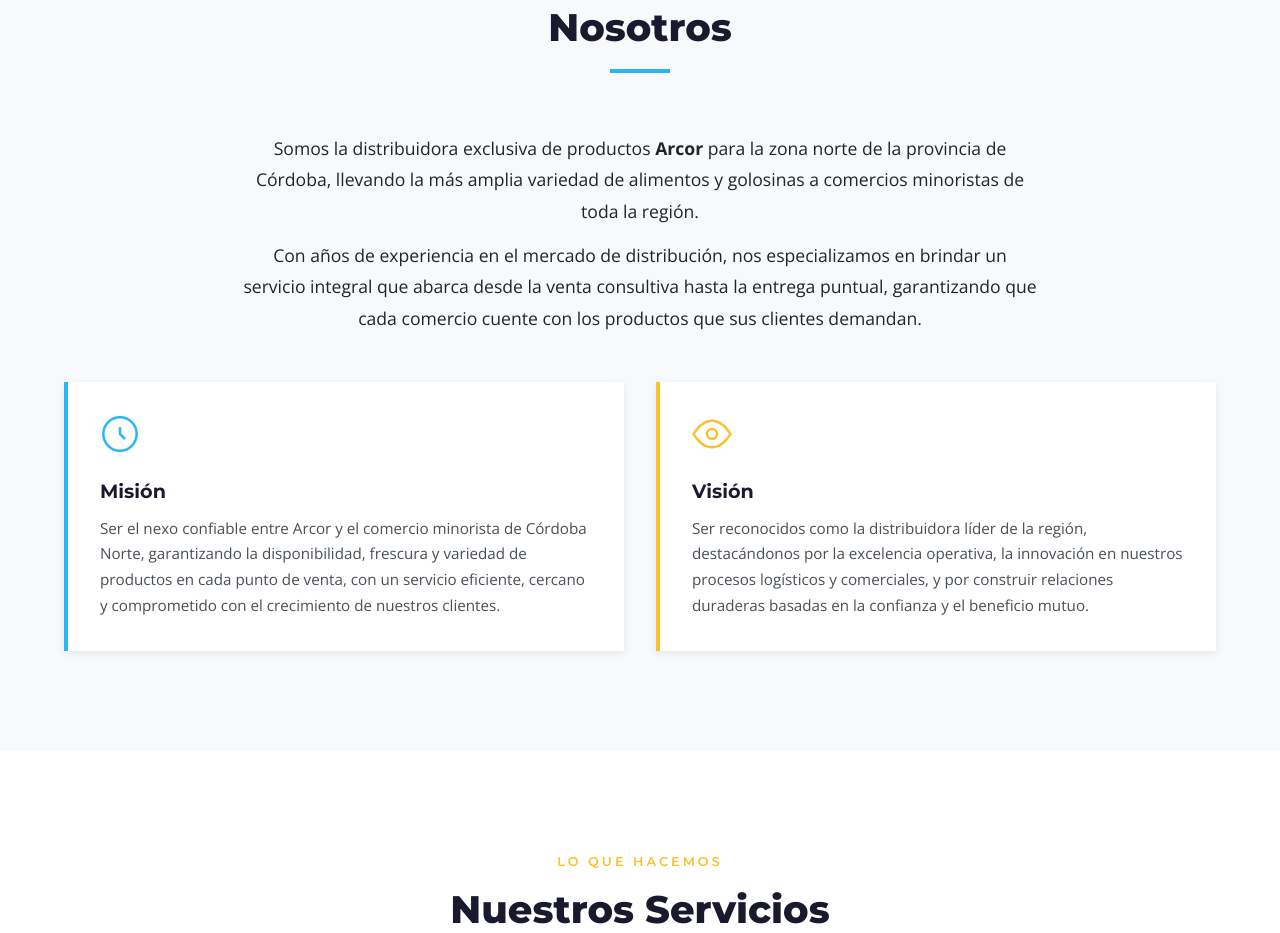
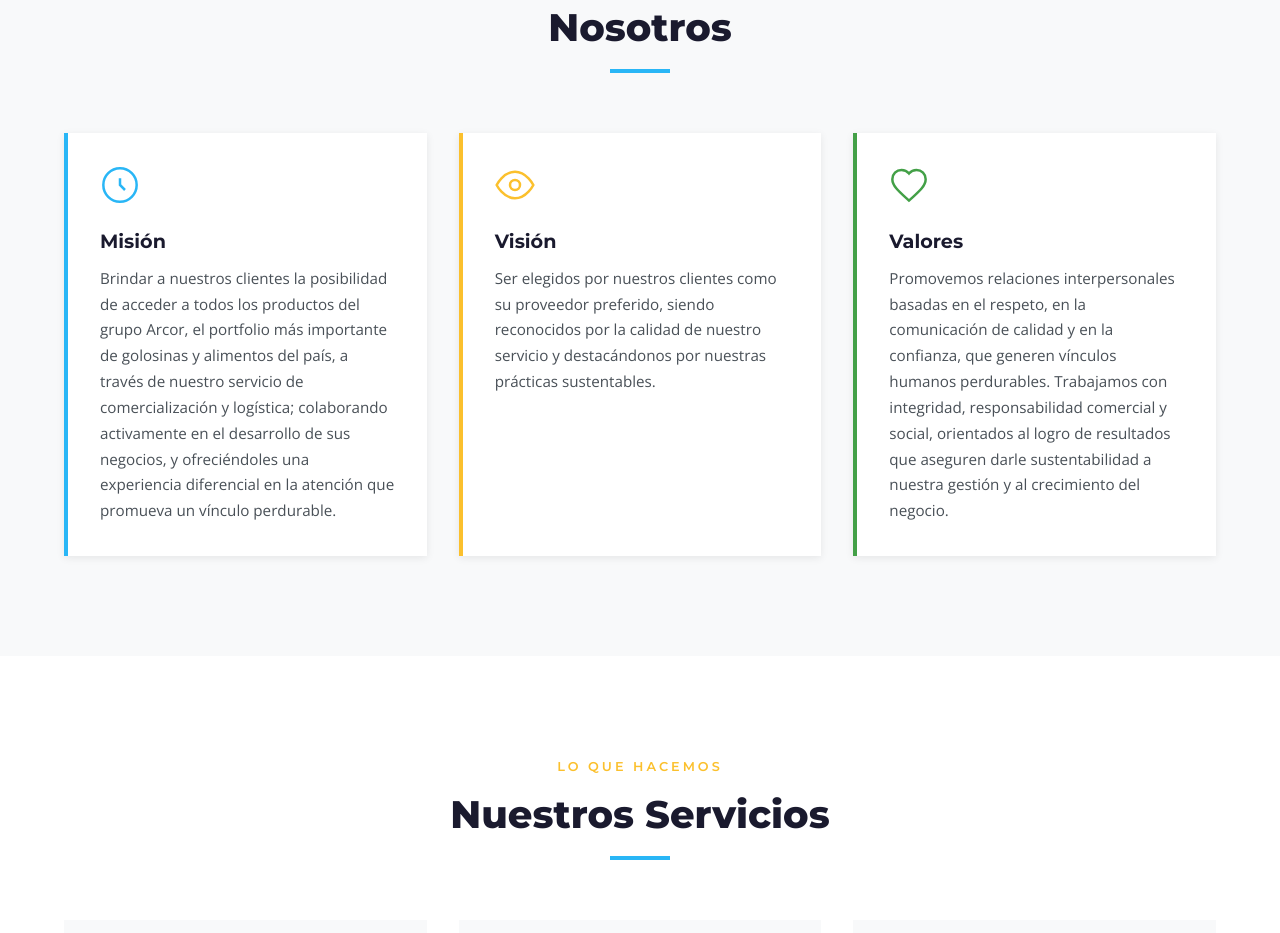
Before and after one commit to cucherodiego-code/Arcor-cordoba-norte, a plain HTML site: page index.html in a window 1280 px wide. Shown: the part 1056-1989 px from the top of the page. Drawn offline with nearby package versions, Linux system fonts and the light colour scheme.

Commit message:
Nosotros: Misión, Visión y Valores con textos definitivos
- Eliminado texto introductorio de Nosotros
- Agregado box de Valores con ícono y borde verde
- Textos de Misión y Visión actualizados con contenido real
- Layout de 3 columnas en desktop

Co-Authored-By: Claude Opus 4.6 <noreply@anthropic.com>

```diff
--- a/index.html
+++ b/index.html
@@ -95,24 +95,27 @@
         <h2 class="section-title">Nosotros</h2>
         <div class="section-line"></div>
       </div>
-      <div class="nosotros-intro-wrapper">
-        <p class="nosotros-intro">Somos la distribuidora exclusiva de productos <strong>Arcor</strong> para la zona norte de la provincia de Córdoba, llevando la más amplia variedad de alimentos y golosinas a comercios minoristas de toda la región.</p>
-        <p class="nosotros-intro">Con años de experiencia en el mercado de distribución, nos especializamos en brindar un servicio integral que abarca desde la venta consultiva hasta la entrega puntual, garantizando que cada comercio cuente con los productos que sus clientes demandan.</p>
-      </div>
-      <div class="nosotros-cards">
+      <div class="nosotros-cards nosotros-cards-3">
         <div class="mission-card">
           <div class="mission-icon">
             <svg width="40" height="40" viewBox="0 0 24 24" fill="none" stroke="currentColor" stroke-width="1.5"><circle cx="12" cy="12" r="10"/><path d="M12 8v4l3 3"/></svg>
           </div>
           <h3>Misión</h3>
-          <p>Ser el nexo confiable entre Arcor y el comercio minorista de Córdoba Norte, garantizando la disponibilidad, frescura y variedad de productos en cada punto de venta, con un servicio eficiente, cercano y comprometido con el crecimiento de nuestros clientes.</p>
+          <p>Brindar a nuestros clientes la posibilidad de acceder a todos los productos del grupo Arcor, el portfolio más importante de golosinas y alimentos del país, a través de nuestro servicio de comercialización y logística; colaborando activamente en el desarrollo de sus negocios, y ofreciéndoles una experiencia diferencial en la atención que promueva un vínculo perdurable.</p>
         </div>
         <div class="mission-card">
           <div class="mission-icon">
             <svg width="40" height="40" viewBox="0 0 24 24" fill="none" stroke="currentColor" stroke-width="1.5"><path d="M1 12s4-8 11-8 11 8 11 8-4 8-11 8-11-8-11-8z"/><circle cx="12" cy="12" r="3"/></svg>
           </div>
           <h3>Visión</h3>
-          <p>Ser reconocidos como la distribuidora líder de la región, destacándonos por la excelencia operativa, la innovación en nuestros procesos logísticos y comerciales, y por construir relaciones duraderas basadas en la confianza y el beneficio mutuo.</p>
+          <p>Ser elegidos por nuestros clientes como su proveedor preferido, siendo reconocidos por la calidad de nuestro servicio y destacándonos por nuestras prácticas sustentables.</p>
+        </div>
+        <div class="mission-card">
+          <div class="mission-icon">
+            <svg width="40" height="40" viewBox="0 0 24 24" fill="none" stroke="currentColor" stroke-width="1.5"><path d="M12 21.35l-1.45-1.32C5.4 15.36 2 12.28 2 8.5 2 5.42 4.42 3 7.5 3c1.74 0 3.41.81 4.5 2.09C13.09 3.81 14.76 3 16.5 3 19.58 3 22 5.42 22 8.5c0 3.78-3.4 6.86-8.55 11.54L12 21.35z"/></svg>
+          </div>
+          <h3>Valores</h3>
+          <p>Promovemos relaciones interpersonales basadas en el respeto, en la comunicación de calidad y en la confianza, que generen vínculos humanos perdurables. Trabajamos con integridad, responsabilidad comercial y social, orientados al logro de resultados que aseguren darle sustentabilidad a nuestra gestión y al crecimiento del negocio.</p>
         </div>
       </div>
     </div>
--- a/styles.css
+++ b/styles.css
@@ -489,27 +489,14 @@ img {
   background: var(--gray-100);
 }
 
-.nosotros-intro-wrapper {
-  max-width: 800px;
-  margin: 0 auto 48px;
-  text-align: center;
-}
-
-.nosotros-intro {
-  font-size: 1.1rem;
-  line-height: 1.8;
-  margin-bottom: 12px;
-  color: var(--gray-900);
-}
-
-.nosotros-intro:last-child {
-  margin-bottom: 0;
-}
-
 .nosotros-cards {
   display: grid;
   grid-template-columns: 1fr 1fr;
   gap: 32px;
+}
+
+.nosotros-cards-3 {
+  grid-template-columns: repeat(3, 1fr);
 }
 
 .mission-card {
@@ -530,6 +517,10 @@ img {
   border-left-color: var(--accent);
 }
 
+.mission-card:nth-child(3) {
+  border-left-color: #43a047;
+}
+
 .mission-icon {
   color: var(--primary);
   margin-bottom: 16px;
@@ -537,6 +528,10 @@ img {
 
 .mission-card:nth-child(2) .mission-icon {
   color: var(--accent);
+}
+
+.mission-card:nth-child(3) .mission-icon {
+  color: #43a047;
 }
 
 .mission-card h3 {
@@ -1046,7 +1041,8 @@ img {
     border-bottom: 1px solid var(--gray-300);
   }
 
-  .nosotros-cards {
+  .nosotros-cards,
+  .nosotros-cards-3 {
     grid-template-columns: 1fr;
     gap: 20px;
   }
```
